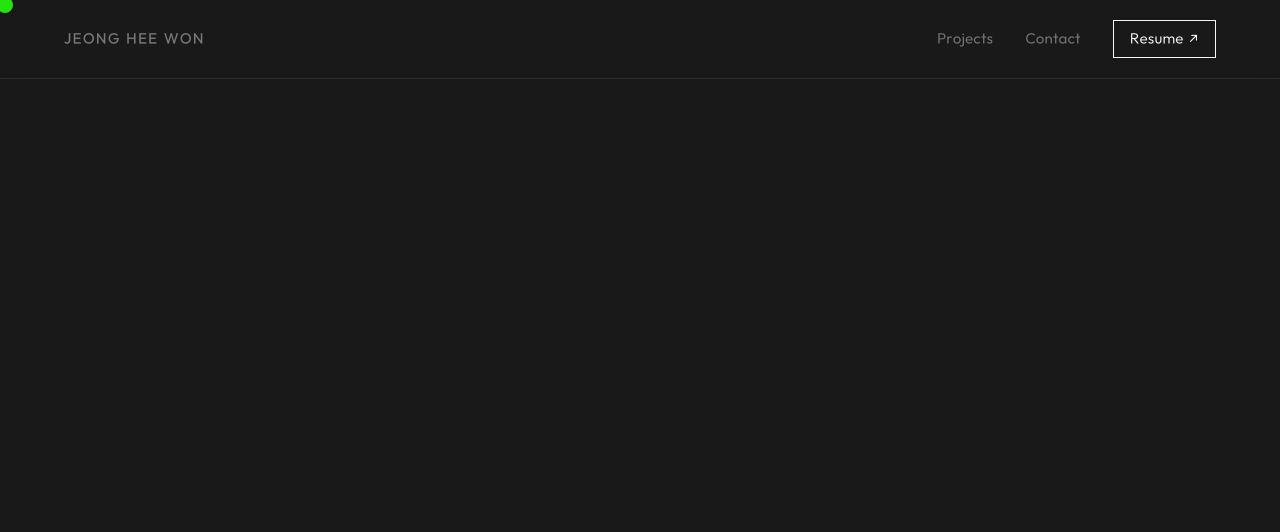
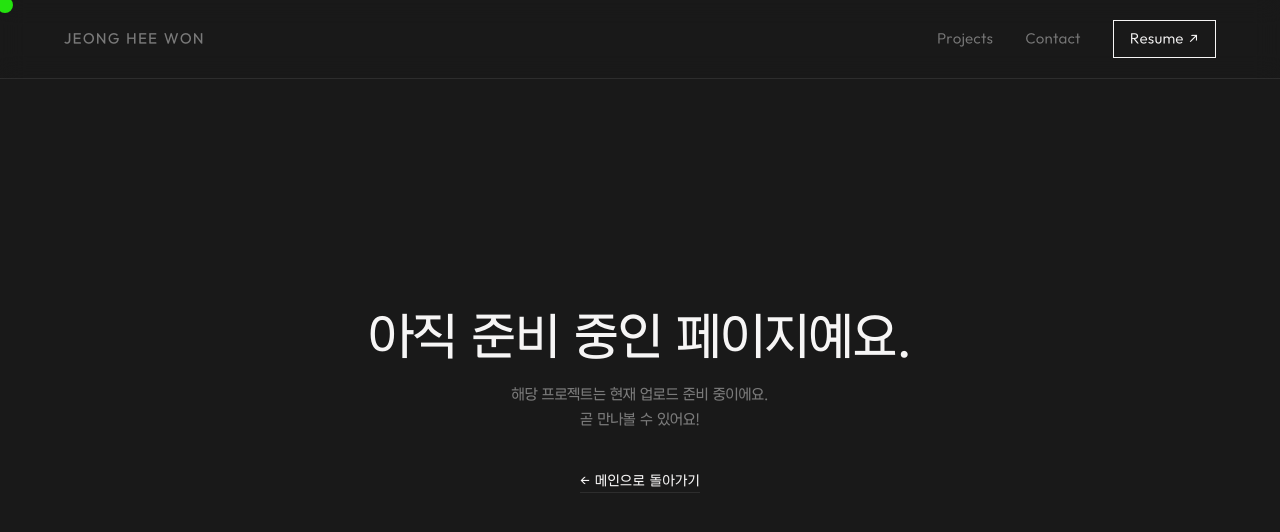
Before and after one commit to heehortus/Web-Portfolio, a React (Vite) app: page /404 in a window 1280 px wide. Shown: the top 532 px of the page. Built offline with nearby package versions, Linux system fonts and the light colour scheme.

Commit message:
fix: 404 Error Page 컴포넌트화

```diff
--- a/404.html
+++ /dev/null
@@ -1,73 +0,0 @@
-<!DOCTYPE html>
-<html lang="ko">
-  <head>
-    <meta charset="UTF-8" />
-    <meta name="viewport" content="width=device-width, initial-scale=1.0" />
-    <title>404 — Jeong Hee Won</title>
-    <style>
-      @font-face {
-        font-family: "A2Z";
-        src: url("/fonts/에이투지체-4Regular.woff2") format("woff2");
-        font-weight: 400;
-        font-display: swap;
-      }
-      @font-face {
-        font-family: "A2Z";
-        src: url("/fonts/에이투지체-7Bold.woff2") format("woff2");
-        font-weight: 700;
-        font-display: swap;
-      }
-
-      * { margin: 0; padding: 0; box-sizing: border-box; }
-
-      body {
-        background-color: #191919;
-        color: #f6f5f5;
-        font-family: "A2Z", sans-serif;
-        min-height: 100vh;
-        display: flex;
-        flex-direction: column;
-        align-items: center;
-        justify-content: center;
-        padding: 2rem;
-        text-align: center;
-      }
-
-      h1 {
-        font-size: clamp(1.5rem, 4vw, 3rem);
-        font-weight: 400;
-        line-height: 1.2;
-        margin-bottom: 1rem;
-      }
-
-      p {
-        font-size: 14px;
-        color: #7a7a7a;
-        line-height: 1.8;
-        max-width: 400px;
-        margin-bottom: 2.5rem;
-      }
-
-      a {
-        font-size: 13px;
-        color: #f6f5f5;
-        text-decoration: none;
-        border-bottom: 1px solid rgba(246,245,245,0.2);
-        padding-bottom: 2px;
-        letter-spacing: 0.05em;
-        transition: border-color 0.2s;
-      }
-
-      a:hover { border-color: #f6f5f5; }
-
-      @media (max-width: 768px) {
-        body { padding: 1.5rem; }
-      }
-    </style>
-  </head>
-  <body>
-    <h1>아직 준비 중인 페이지예요.</h1>
-    <p>해당 프로젝트는 현재 업로드 준비 중이에요.<br>곧 만나볼 수 있어요!</p>
-    <a href="/">← 메인으로 돌아가기</a>
-  </body>
-</html>
--- a/src/App.jsx
+++ b/src/App.jsx
@@ -1,3 +1,4 @@
+import NotFound from './components/NotFound'
 import { useEffect } from "react";
 import { Routes, Route, useLocation } from "react-router-dom";
 import Cursor from "./components/Cursor";
@@ -61,6 +62,7 @@ function AppRoutes() {
             />
           }
         />
+        <Route path="/404" element={<NotFound />} />
       </Routes>
     </>
   );
--- /dev/null
+++ b/src/components/NotFound.jsx
@@ -0,0 +1,29 @@
+import { motion } from 'framer-motion'
+import { useNavigate } from 'react-router-dom'
+
+export default function NotFound() {
+  const navigate = useNavigate()
+
+  return (
+    <motion.main
+      className="min-h-screen flex flex-col items-center justify-center text-center px-8"
+      initial={{ opacity: 0 }}
+      animate={{ opacity: 1 }}
+      exit={{ opacity: 0 }}
+      transition={{ duration: 0.4 }}
+    >
+      <h1 className="font-sans text-[clamp(1.5rem,4vw,3rem)] font-normal leading-[1.2] mb-4">
+        아직 준비 중인 페이지예요.
+      </h1>
+      <p className="text-muted text-[14px] leading-[1.8] max-w-[400px] mb-10">
+        해당 프로젝트는 현재 업로드 준비 중이에요.<br />곧 만나볼 수 있어요!
+      </p>
+      <button
+        onClick={() => navigate('/')}
+        className="text-[13px] text-fg border-b border-border pb-px hover:border-fg transition-colors tracking-[0.05em]"
+      >
+        ← 메인으로 돌아가기
+      </button>
+    </motion.main>
+  )
+}
```
